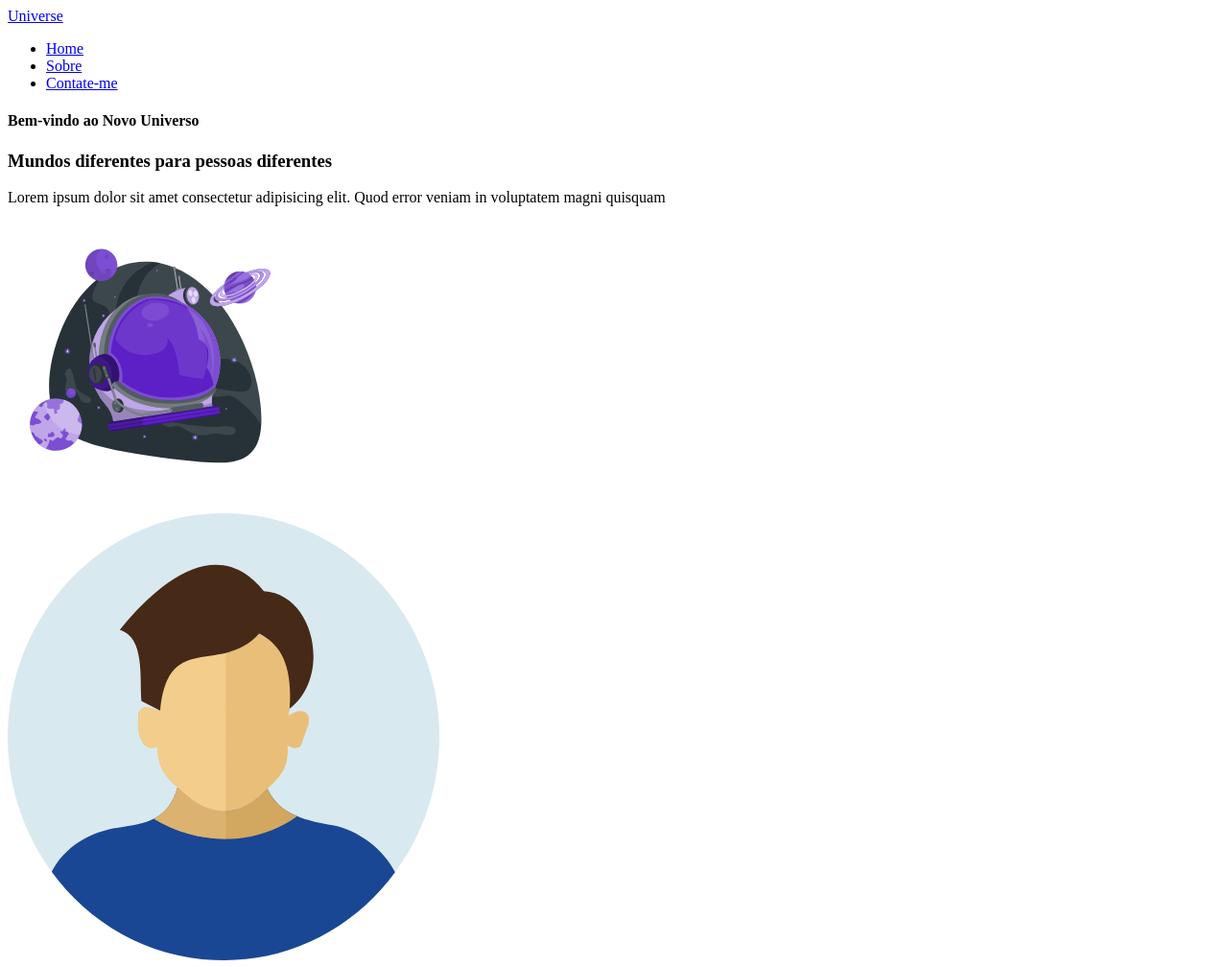
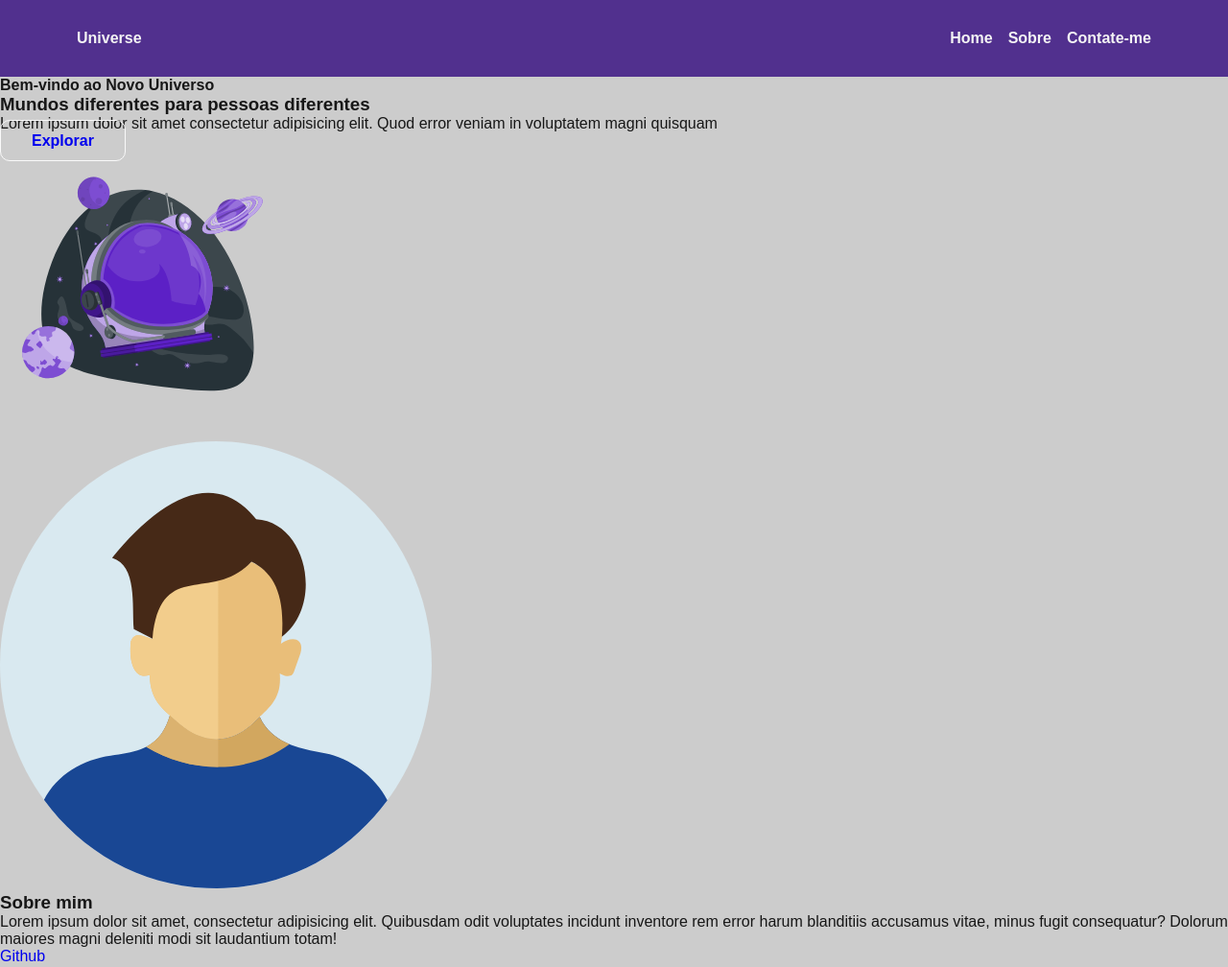
Before and after one commit to luana-marinho/portifolio_m3, a plain HTML site: page index.html in a window 1280 px wide. Shown: the top 1008 px of the page at 96% size. Drawn offline with Linux system fonts and the light colour scheme.

Commit message:
Aula CSS

```diff
--- /dev/null
+++ b/assets/css/style.css
@@ -0,0 +1,84 @@
+*{
+    margin: 0;
+    padding: 0;
+    text-decoration: none;
+    font-family: Arial, Helvetica, sans-serif;
+
+}
+
+:root{
+    --purple-200: #9a7bd1;
+    --purple-500: #6b36c8;
+    --purple-800: #441f88;
+
+    --black-800: #171717;
+
+    --gray-200: #cccccc;
+    --gray-400: #505861;
+
+    --white: #F9F9F9;
+}
+
+html{
+    scroll-behavior: smooth;
+}
+
+body{
+    background-color: var(--gray-200);
+    color: var(--black-800);
+}
+
+.botao{
+    padding: 12px 32px;
+    border: 1px solid var(--white);
+    border-radius: 10px;
+    text-align: center;
+    font-weight: 700;
+}
+
+.botao:hover{
+    color: var(--gray-200);
+    background-color: var(--purple-800);
+}
+
+.flex{
+    display: flex;
+    justify-content: center;
+    align-items: center;
+}
+
+/* Estilização seção header */
+
+.menu_container{
+    background-color: var(--purple-800);
+    position: sticky;
+    top: 0;
+    filter: opacity(0.9);
+    height: 80px;
+}
+
+.menu_container a {
+    font-size: 16px;
+    color: var(--white);
+    font-weight: bold;
+}
+
+.menu_container a:hover{
+    color: var(--purple-200);
+}
+
+.menu_content {
+    max-width: 1120px;
+    padding: 0 24px;
+    width: 100%;
+    display: flex;
+    justify-content: space-between;
+}
+
+.menu_lista {
+    list-style: none;
+}
+
+.menu_lista li {
+    margin: 0 0 0 16px;
+}
--- a/index.html
+++ b/index.html
@@ -9,18 +9,19 @@
     <meta name="author" content="Generation Brasil">
     <meta name="keywords" content="HTML, CSS, JavaScript">
     <link rel="icon" href="./assets/img/favicon.svg" type="image/svg+xml" />
+    <link rel="stylesheet" href="./assets/css/style.css">
     <title>Universe</title>
 </head>
 
 <body>
 
-    <header>
-        <div id="header_content">
+    <header class="flex menu_container">
+        <div id="header_content" class="menu_content">
             <div id="titulo">
                 <a href="#">Universe</a>
             </div>
-            <div id="menu">
-                <ul>
+            <div id="menu" class="flex">
+                <ul class="flex menu_lista">
                     <li><a href="#">Home</a></li>
                     <li><a href="#about">Sobre</a></li>
                     <li><a href="#contact">Contate-me</a></li>
@@ -37,7 +38,13 @@
                 <h1>Mundos diferentes para pessoas diferentes</h1>
                 <p>Lorem ipsum dolor sit amet consectetur adipisicing elit. Quod error veniam in voluptatem magni
                     quisquam</p>
-                <a target="_blank" href="https://github.com/conteudoGeneration" alt="Github da Generation Brasil">
+
+                    <a
+                    class="botao"
+                     target="_blank" href="https://github.com/conteudoGeneration" alt="Github da Generation Brasil">
+                        Explorar
+                    </a>
+
             </article>
             <article id="home_imagem">
                 <img src="./assets/img/astronauta.svg" alt="Capacete de Astronauta Animado" width="300">
```
